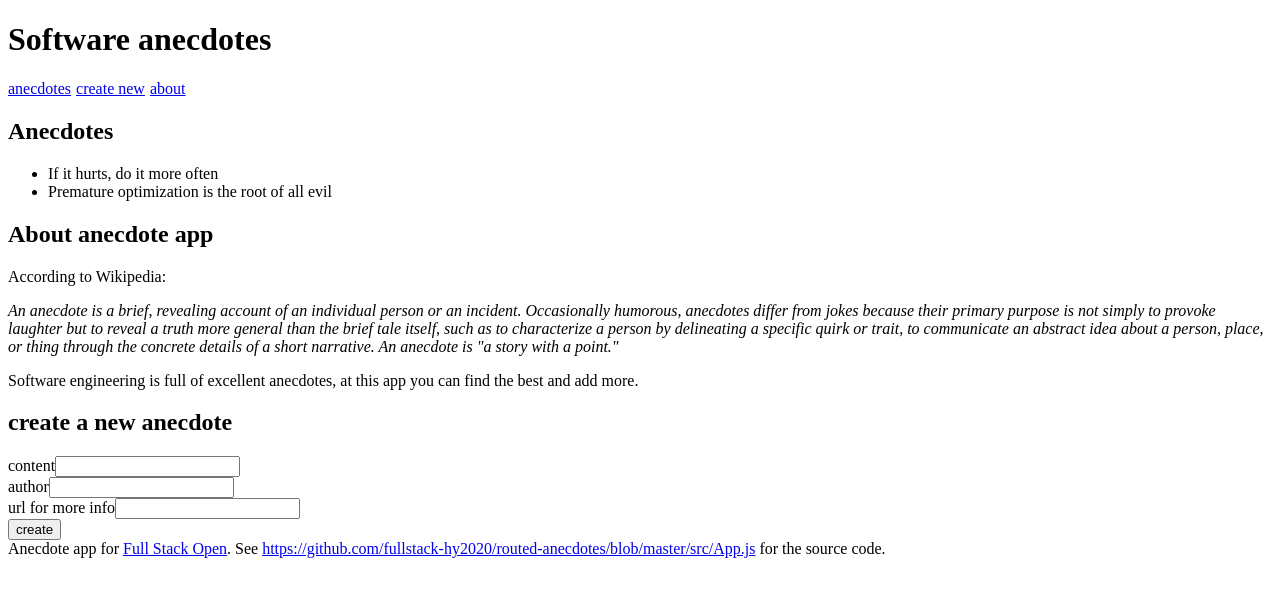
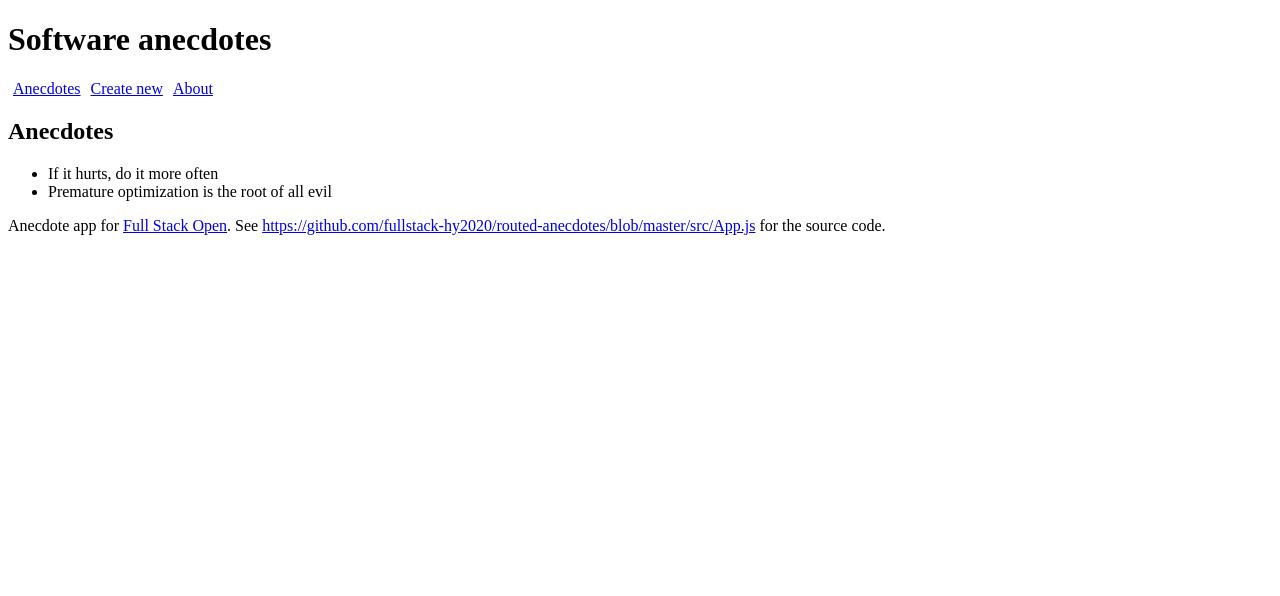
Before and after one commit to DavidGonzalezJ/routed-anecdotes, a React (Vite) app: page / in a window 1280 px wide. Shown: the top 596 px of the page. Built offline with nearby package versions, Linux system fonts and the light colour scheme.

Commit message:
Exercise 7.1 Adding react-router to change the views of the page

```diff
--- a/package.json
+++ b/package.json
@@ -11,7 +11,8 @@
   },
   "dependencies": {
     "react": "^18.2.0",
-    "react-dom": "^18.2.0"
+    "react-dom": "^18.2.0",
+    "react-router-dom": "^6.22.1"
   },
   "devDependencies": {
     "@types/react": "^18.2.15",
--- a/src/App.jsx
+++ b/src/App.jsx
@@ -1,17 +1,9 @@
+/* eslint-disable react/prop-types */
 import { useState } from 'react'
-
-const Menu = () => {
-  const padding = {
-    paddingRight: 5
-  }
-  return (
-    <div>
-      <a href='#' style={padding}>anecdotes</a>
-      <a href='#' style={padding}>create new</a>
-      <a href='#' style={padding}>about</a>
-    </div>
-  )
-}
+import {
+  BrowserRouter as Router,
+  Routes, Route, Link
+} from 'react-router-dom'
 
 const AnecdoteList = ({ anecdotes }) => (
   <div>
@@ -84,6 +76,8 @@ const CreateNew = (props) => {
 }
 
 const App = () => {
+  const padding = { padding: 5 }
+
   const [anecdotes, setAnecdotes] = useState([
     {
       content: 'If it hurts, do it more often',
@@ -123,14 +117,24 @@ const App = () => {
   }
 
   return (
+    <>
+    <h1>Software anecdotes</h1>
+    <Router>
+      <div>
+        <Link style={padding} to='/'>Anecdotes</Link>
+        <Link style={padding} to='/create'>Create new</Link>
+        <Link style={padding} to='/about'>About</Link>
+      </div>
+      <Routes>
+        <Route path='/' element={<AnecdoteList anecdotes={anecdotes}/>} />
+        <Route path='/create' element={<CreateNew/>} />
+        <Route path='/about' element={<About/>} />
+      </Routes>
+    </Router>
     <div>
-      <h1>Software anecdotes</h1>
-      <Menu />
-      <AnecdoteList anecdotes={anecdotes} />
-      <About />
-      <CreateNew addNew={addNew} />
       <Footer />
     </div>
+    </>
   )
 }
 
```
Also changed, not shown: 1 other file (tests, documents, lock files or other folders).
